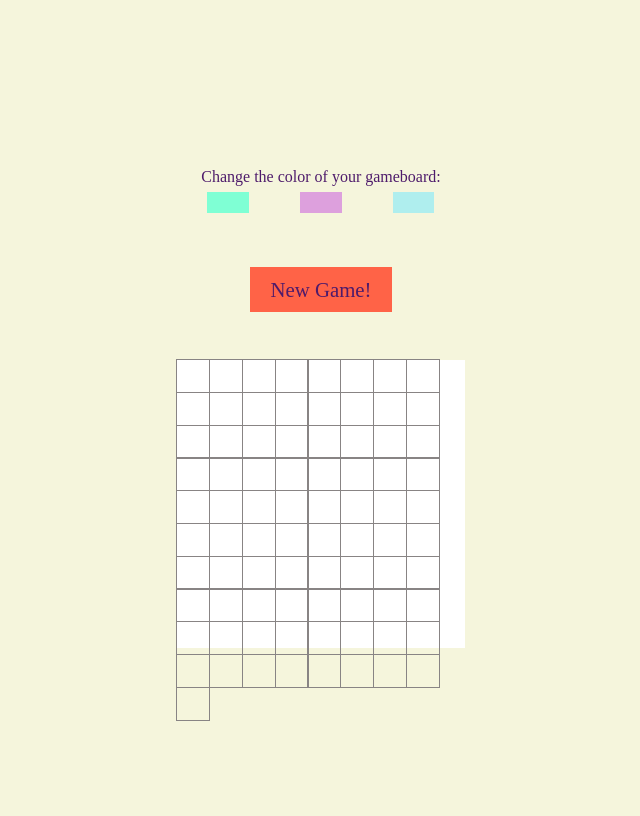
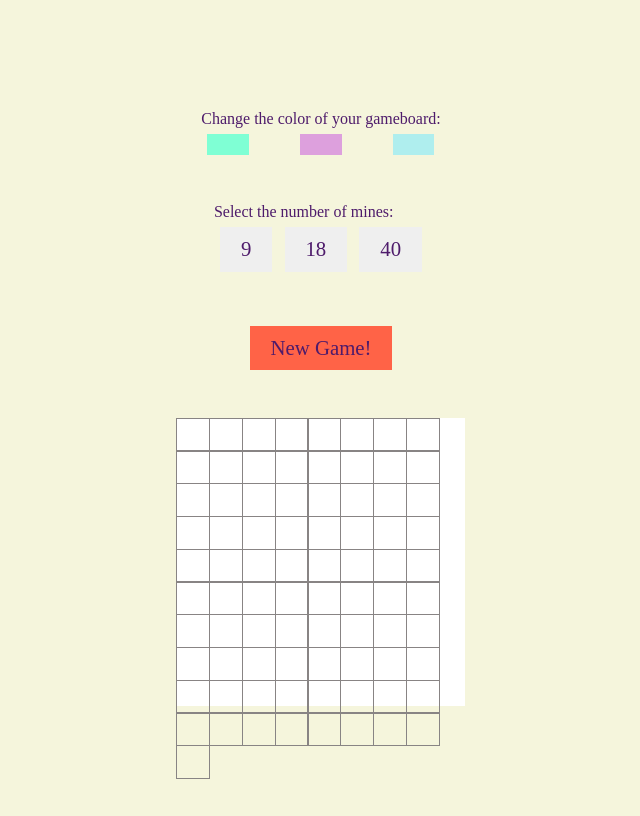
Before and after one commit to KseniaAK/Minesweeper, a React app: page / in a window 1280 px wide. Shown: the whole page, without its empty margins (319-959 px from the left). Built offline with nearby package versions, Linux system fonts and the light colour scheme; the HTML template or start-up script is replaced by a standard one; a web font is replaced by a local one.

Commit message:
add mine number options to the UI

```diff
--- a/src/components/App.js
+++ b/src/components/App.js
@@ -1,5 +1,6 @@
 import React, { Component } from 'react'
 import ColorOptions from '../components/ColorOptions'
+import MineOptions from '../components/MineOptions'
 import Board from '../containers/Board'
 import NewGameButton from '../containers/NewGameButton'
 import styles from './styles/app.scss'
@@ -16,6 +17,7 @@ export default class App extends Component {
     return (
       <div className={cx('app')}>
         <ColorOptions />
+        <MineOptions />
         <NewGameButton />
         <Board />
       </div>
--- /dev/null
+++ b/src/components/MineOptions.js
@@ -0,0 +1,25 @@
+import React from 'react'
+import OneMineOption from '../containers/OneMineOption'
+import styles from './styles/color-options.scss'
+
+// pre-defined array of number of mines
+// defined in external constants file for ease of editing as needed later
+import { MINE_NUMS } from '../appConstants'
+
+const MineOptions = () => {
+  const mineOptions = []
+  for (let i = 0; i < MINE_NUMS.length; i++) {
+    mineOptions.push(<OneMineOption key={i} mineNum={MINE_NUMS[i]} />)
+  }
+
+  return (
+    <div className='mine-options-main'>
+      <div className='text'>Select the number of mines:</div>
+      <div className='mine-options'>
+        {mineOptions}
+      </div>
+    </div>
+  )
+}
+
+export default MineOptions
--- /dev/null
+++ b/src/containers/OneMineOption.js
@@ -0,0 +1,26 @@
+import React from 'react'
+import { bindActionCreators } from 'redux'
+import { connect } from 'react-redux'
+import styles from './styles/buttons.scss'
+import classNames from 'classnames/bind'
+
+const cx = classNames.bind(styles)
+
+const OneMineOption = (props) => {
+  return (
+    <button
+      type='button'
+      className={cx('one-mine-option')}
+      /* onClick={(event) => props.changeMineNumber(props.mineNum)} */
+    >
+      {props.mineNum}
+    </button>
+  )
+}
+
+// function mapDispatchToProps(dispatch) {
+//   return bindActionCreators({ changeMineNumber }, dispatch)
+// }
+
+// export default connect(null, mapDispatchToProps)(OneMineOption)
+export default OneMineOption
```
